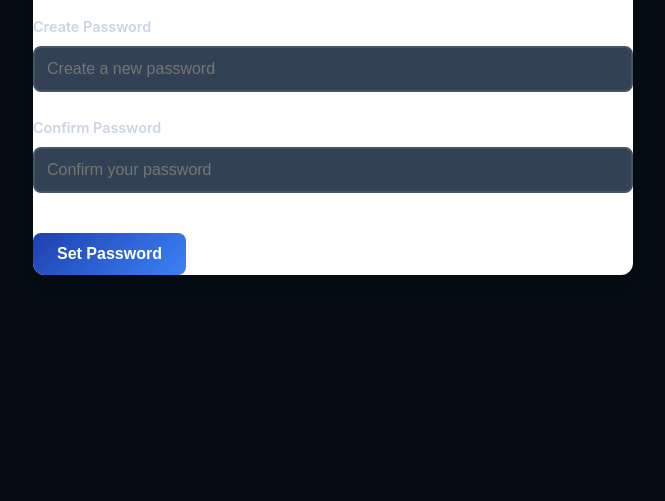
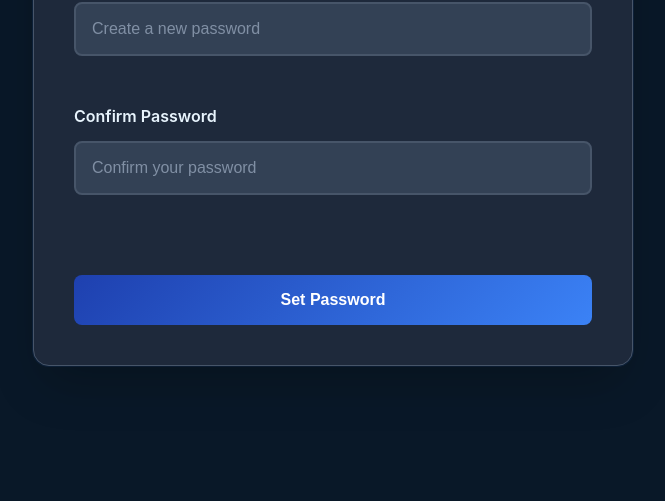
Before and after one commit to thehar/job-tracker, a plain HTML site: page index.html in a window 1280 px wide. Shown: the part 299-800 px from the top of the page, without its empty margins (307-972 px from the left). Drawn offline with nearby package versions, Linux system fonts and the light colour scheme.

Commit message:
Update CSS for authentication pop-up to include dark mode and padding

```diff
--- a/styles.css
+++ b/styles.css
@@ -465,7 +465,8 @@ body {
     left: 0;
     width: 100%;
     height: 100%;
-    background: rgba(0, 0, 0, 0.5);
+    background: rgba(10, 25, 41, 0.85);
+    backdrop-filter: blur(4px);
     display: flex;
     align-items: center;
     justify-content: center;
@@ -475,18 +476,75 @@ body {
 
 .auth-modal {
     max-width: 400px;
+    width: 90%;
+    padding: 2rem;
 }
 
 .auth-form {
     display: flex;
     flex-direction: column;
     gap: 1.5rem;
+    padding: 0.5rem;
 }
 
 .auth-form h4 {
     color: #e8f4fd;
     margin-bottom: 1rem;
     font-size: 1.2rem;
+}
+
+/* Authentication form specific styles */
+.auth-form .form-group {
+    margin-bottom: 1.5rem;
+}
+
+.auth-form .form-group label {
+    font-weight: 600;
+    margin-bottom: 0.75rem;
+    color: #e8f4fd;
+    font-size: 1rem;
+}
+
+.auth-form .form-group input {
+    padding: 1rem;
+    border: 2px solid #475569;
+    border-radius: 8px;
+    background: #334155;
+    color: #e8f4fd;
+    font-size: 1rem;
+    transition: all 0.3s ease;
+    width: 100%;
+}
+
+.auth-form .form-group input:focus {
+    outline: none;
+    border-color: #3b82f6;
+    box-shadow: 0 0 0 3px rgba(59, 130, 246, 0.2);
+    background: #3a4a5c;
+}
+
+.auth-form .form-group input::placeholder {
+    color: #94a3b8;
+    opacity: 0.8;
+}
+
+.auth-form .form-actions {
+    margin-top: 2rem;
+    text-align: center;
+}
+
+.auth-form .btn {
+    width: 100%;
+    padding: 1rem 1.5rem;
+    font-size: 1rem;
+    font-weight: 600;
+    border-radius: 8px;
+    transition: all 0.3s ease;
+}
+
+.auth-form .btn:hover {
+    transform: translateY(-1px);
+    box-shadow: 0 4px 12px rgba(59, 130, 246, 0.3);
 }
 
 .settings-content {
@@ -682,13 +740,14 @@ body {
 }
 
 .modal-content {
-    background: white;
-    border-radius: 12px;
+    background: #1e293b;
+    border-radius: 16px;
     max-width: 600px;
     width: 100%;
     max-height: 90vh;
     overflow-y: auto;
-    box-shadow: 0 10px 25px rgba(0, 0, 0, 0.2);
+    box-shadow: 0 25px 50px -12px rgba(0, 0, 0, 0.25), 0 0 0 1px rgba(59, 130, 246, 0.1);
+    border: 1px solid #475569;
 }
 
 .modal-header {
@@ -696,12 +755,12 @@ body {
     justify-content: space-between;
     align-items: center;
     padding: 1.5rem 1.5rem 0;
-    border-bottom: 1px solid #e9ecef;
+    border-bottom: 1px solid #475569;
     margin-bottom: 1.5rem;
 }
 
 .modal-header h3 {
-    color: #2c3e50;
+    color: #e8f4fd;
     font-size: 1.5rem;
 }
 
@@ -710,15 +769,15 @@ body {
     border: none;
     font-size: 1.5rem;
     cursor: pointer;
-    color: #6c757d;
+    color: #94a3b8;
     padding: 0.5rem;
     border-radius: 50%;
     transition: all 0.3s ease;
 }
 
 .close-btn:hover {
-    background: #f8f9fa;
-    color: #495057;
+    background: #334155;
+    color: #e8f4fd;
 }
 
 /* Utility classes */
```
